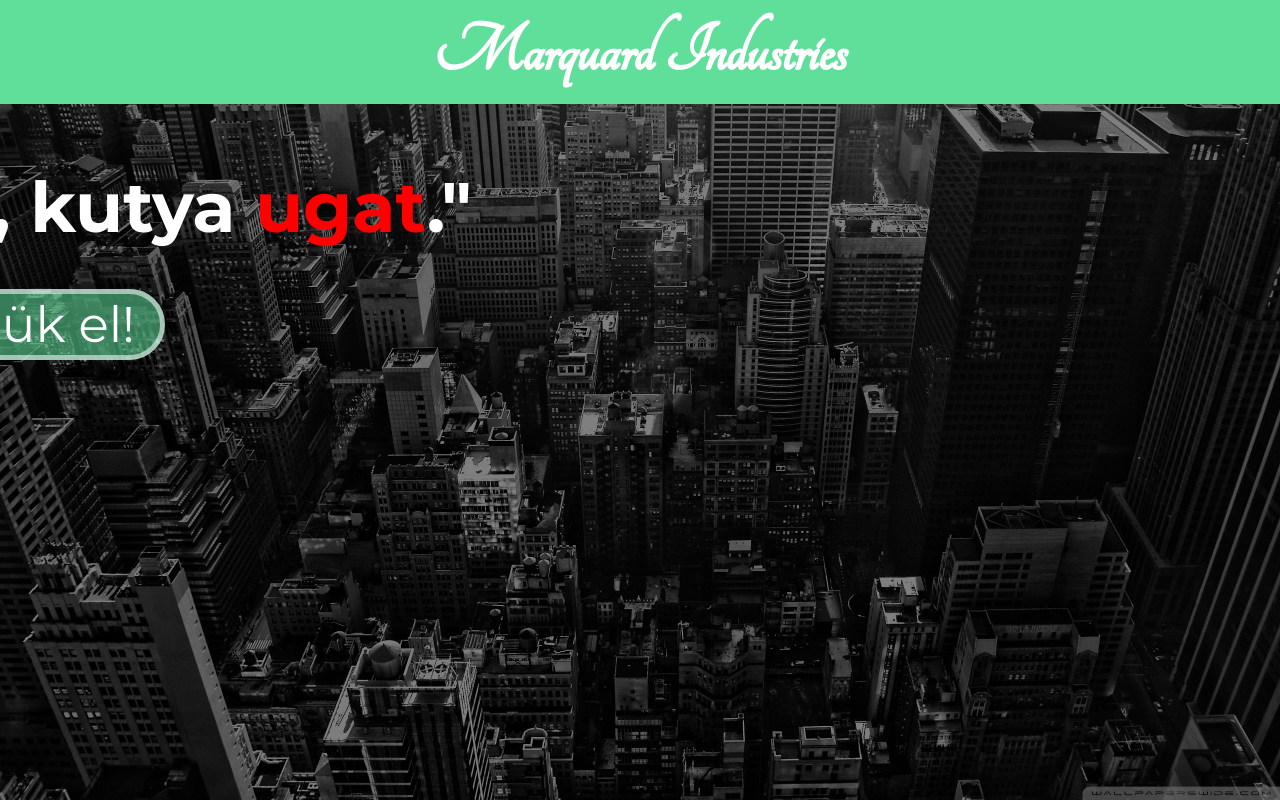
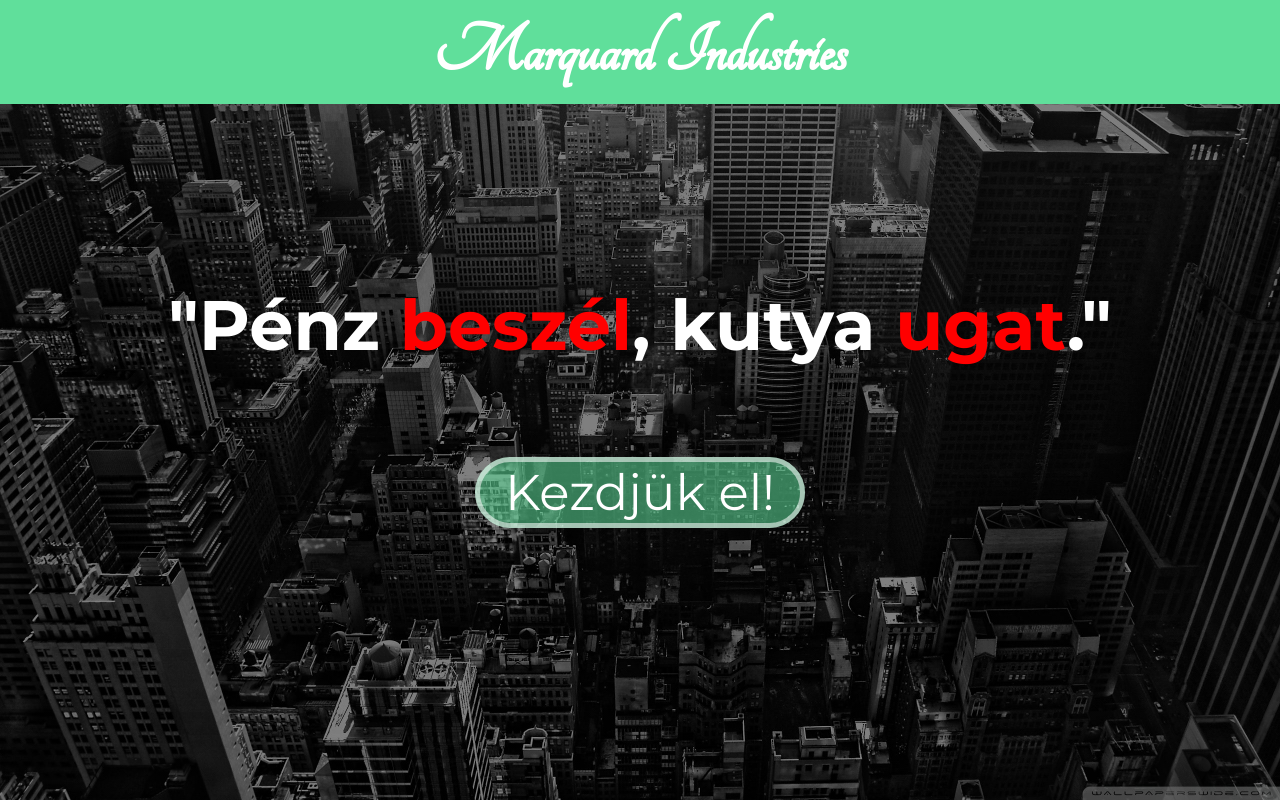
Before and after one commit to marquuard/marquuard.github.io, a plain HTML site: page index.html in a window 1280 px wide. Drawn offline with nearby package versions, Linux system fonts and the light colour scheme.

Commit message:
Update style.css

```diff
--- a/style.css
+++ b/style.css
@@ -1,9 +1,13 @@
 html, body {
-  height: 100%;
-  width: 100%;
+  height: 100vh;
+  width: 100vw;
   margin: 0;
   padding: 0;
   overflow: hidden;
+  display: flex;
+  justify-content: center;
+  align-items: center;
+  text-align: center;
   font-family: 'Montserrat', sans-serif;
   background:
     linear-gradient(
@@ -24,6 +28,9 @@ a {
   background-color: rgba(96,223,155,1);
   width: 100%;
   padding: 1em 0;
+  position: absolute;
+  top: 0;
+  left: 0;
 }
 
 .header h2 {
@@ -42,11 +49,12 @@ a {
 .center_block {
   color: white;
   text-align: center;
-  position: absolute;
-  top: 50%;
-  left: 50%;
-  transform: translate(-50%, -50%);
-  width: 100%;
+  display: flex;
+  flex-direction: column;
+  justify-content: center;
+  align-items: center;
+  height: 100vh;
+  width: 100vw;
 }
 
 .center_block h2 {
```
